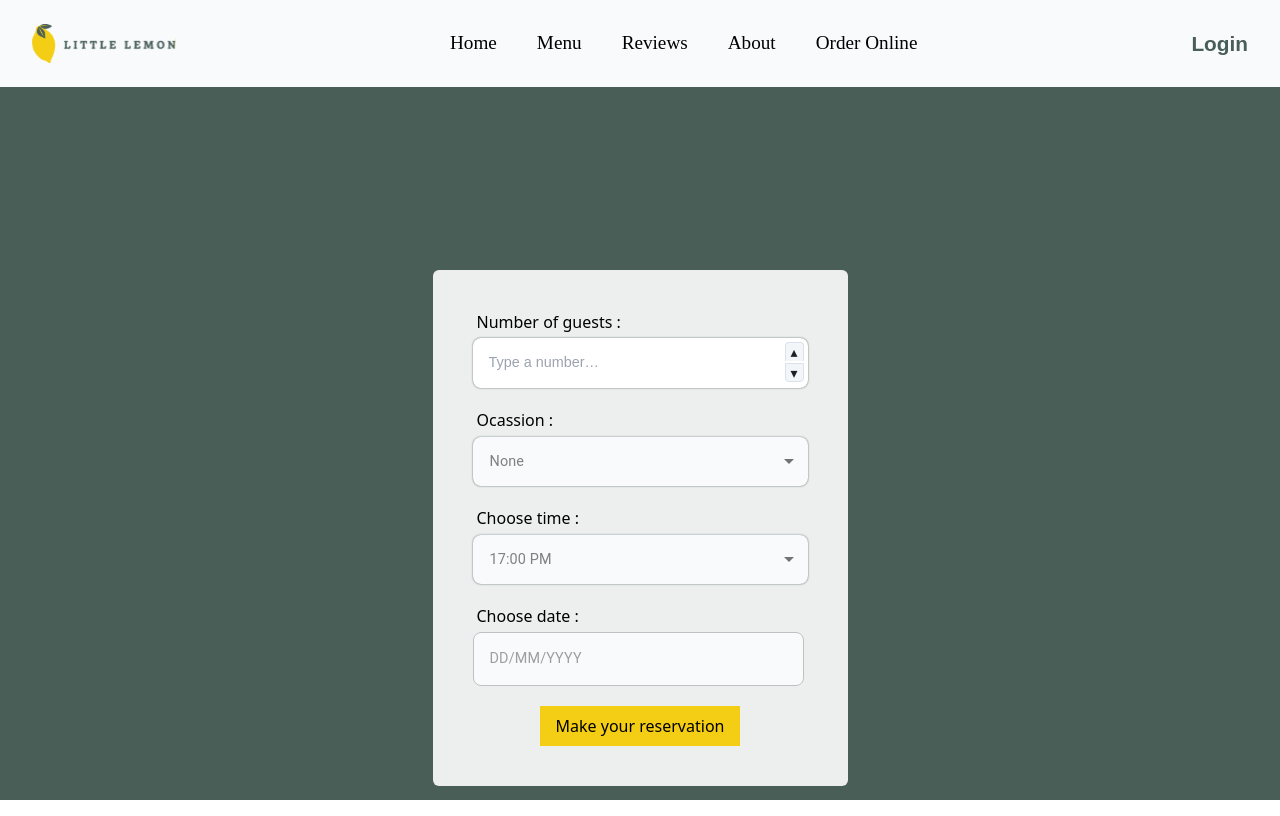
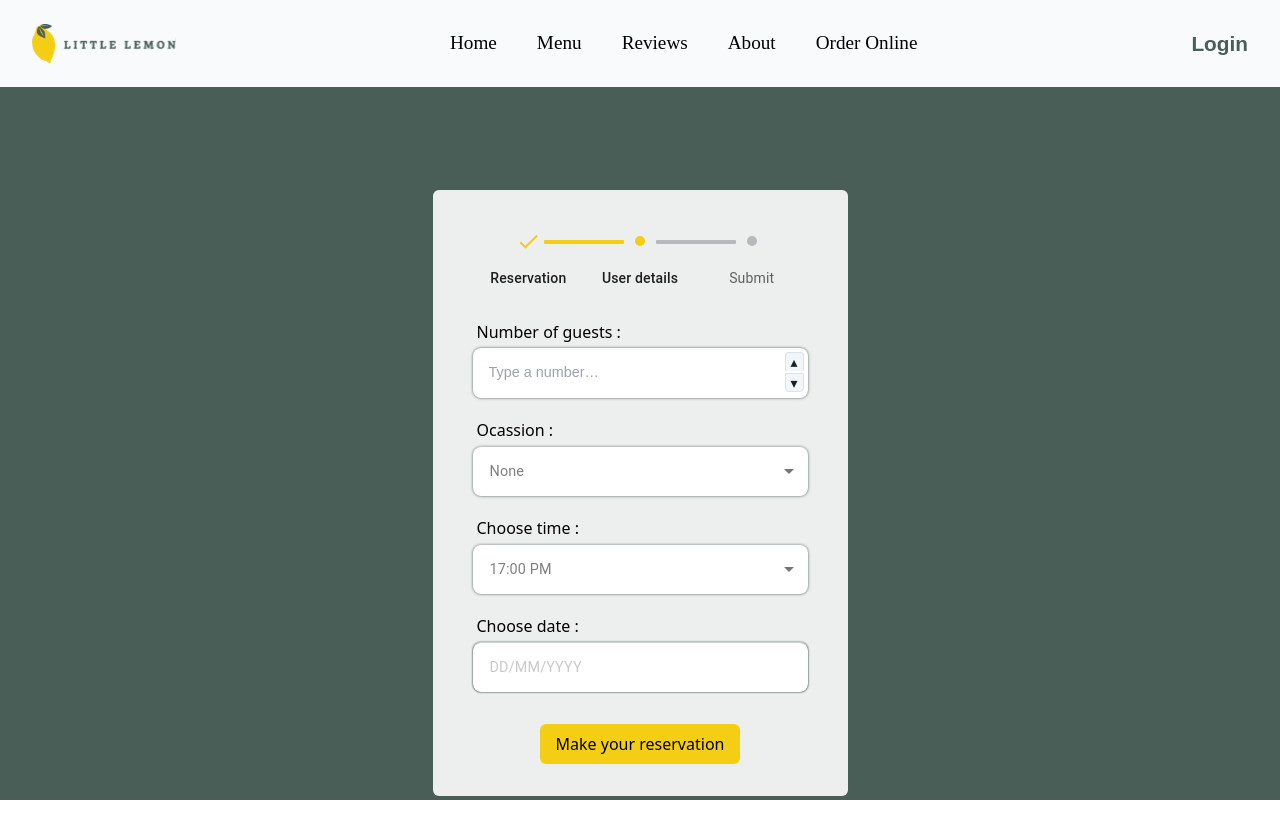
Before and after one commit to kazxr/Lemon-Restaurant, a React (Vite) app: page /Reserve in a window 1280 px wide. Built offline with nearby package versions, Linux system fonts and the light colour scheme.

Commit message:
fix#2: Resolve hover and focus calendar problem and adding stepper (progress bar)

```diff
--- a/package.json
+++ b/package.json
@@ -15,6 +15,7 @@
     "@emotion/react": "^11.14.0",
     "@emotion/styled": "^11.14.0",
     "@mui/base": "^5.0.0-beta.69",
+    "@mui/icons-material": "^6.4.3",
     "@mui/material": "^6.4.2",
     "@mui/system": "^6.4.2",
     "@mui/utils": "^6.4.2",
--- a/src/components/ui/DatePicker.jsx
+++ b/src/components/ui/DatePicker.jsx
@@ -6,29 +6,78 @@ import { DatePicker } from "@mui/x-date-pickers/DatePicker";
 
 export default function BasicDatePicker() {
   return (
+    <LocalizationProvider dateAdapter={AdapterDayjs}>
+      <DatePicker
+      className="!border-none  hover:!ring-0 "
+        format="DD/MM/YYYY"
+        disablePast
+        sx={{
 
-      <LocalizationProvider dateAdapter={AdapterDayjs}>
-        <DemoContainer   components={["DatePicker"]}>
-          <DatePicker
-            format="DD/MM/YYYY"
-            disablePast // Disable future dates
-            sx={{
-            // Input Field Styling
-            "& .MuiInputBase-root": {
-              backgroundColor: "#f8fafc",
-              fontSize:"0.9rem",
-              borderRadius: "8px",
-              paddingLeft:"3px", // Rounded corners for the input field
-              border: "none", // Remove the inner border
+          // Input Field Styling
+          ".MuiInputBase-root": {
+            backgroundColor: "white",
+            fontSize: "0.9rem",
+            color: "gray",
+            paddingLeft: "3px",
+            borderRadius: "8px",
+            border: "none",
+            boxShadow: "0px 0px 2px #495e57",
+            height: "50px",
+          },".MuiInputBase-root:hover":{
+             border: "0px red solid",
+            boxShadow: "0px 0px 1.5px #495e57",
+            height: "50px",
+
+          },"& .MuiOutlinedInput-notchedOutline":{
+            border: "0px red solid",
+            boxShadow: "0px 0px 2px #495e57",
+            height: "55px",
+          },"& .css-jupps9-MuiInputBase-root-MuiOutlinedInput-root.Mui-focused .MuiOutlinedInput-notchedOutline":{
+             border: "0.5px black solid",
+            boxShadow: "0px 0px 1.5px #495e57",
+            height: "55px",
+          }
+
+
+        }}
+        // this for the calendar;
+        slotProps={{
+          popper: {
+            sx: {
+              color: "#1565c0",
+              borderRadius: "5px",
+              borderWidth: "1px",
+              borderColor: "#2196f3",
+              border: "1.5px solid #495e57",
             },
-            "& css-10o2lyd-MuiStack-root":{
-                paddingTop:"0px",
-                border:"red",
+          },
+          layout: {
+            sx: {
+              borderRadius: "20px",
+              borderWidth: "0px",
+              borderColor: "#2196f3",
+              border: "0px solid red",
+              color: "#495e57",
             },
-          }}
-
-          />
-        </DemoContainer >
-      </LocalizationProvider>
+          },
+        }}
+      />
+    </LocalizationProvider>
   );
 }
+
+// sx={{
+//             // Input Field Styling
+//             "& .MuiInputBase-root": {
+//               backgroundColor: "#f8fafc",
+//               fontSize:"0.9rem",
+//               paddingLeft:"3px",
+//               border: "none",
+//             },
+//             "& css-jupps9-MuiInputBase-root-MuiOutlinedInput-root:hover":{
+//                 paddingTop:"0px",
+//                 border:"red",
+//                 text:"red",
+//                 backgroundColor:"blue",
+//             },
+//           }}
--- a/src/components/ui/NumberInput.jsx
+++ b/src/components/ui/NumberInput.jsx
@@ -89,9 +89,9 @@ const StyledInputRoot = styled("div")(
   font-weight: 400;
   border-radius: 8px;
   color: ${theme.palette.mode === "dark" ? grey[300] : grey[900]};
-  background: ${theme.palette.mode === "dark" ? grey[900] : "#fff"};
+  background: ${theme.palette.mode === "dark" ? "white" : "white"};
   border: 0px solid ${theme.palette.mode === "dark" ? grey[700] : mainColors["greenPrimary"]};
-  box-shadow: 0 0px 2px ${theme.palette.mode === "dark" ? grey[900] : mainColors["greenPrimary"]};
+  box-shadow: 0 0px 3px ${theme.palette.mode === "dark" ? grey[900] : mainColors["greenPrimary"]};
   display: grid;
   grid-template-columns: 1fr 19px;
   grid-template-rows: 1fr 1fr;
--- /dev/null
+++ b/src/components/ui/progress.jsx
@@ -0,0 +1,208 @@
+import * as React from 'react';
+import PropTypes from 'prop-types';
+import { styled } from '@mui/material/styles';
+import Stack from '@mui/material/Stack';
+import Stepper from '@mui/material/Stepper';
+import Step from '@mui/material/Step';
+import StepLabel from '@mui/material/StepLabel';
+import Check from '@mui/icons-material/Check';
+import SettingsIcon from '@mui/icons-material/Settings';
+import GroupAddIcon from '@mui/icons-material/GroupAdd';
+import VideoLabelIcon from '@mui/icons-material/VideoLabel';
+import StepConnector, { stepConnectorClasses } from '@mui/material/StepConnector';
+
+const QontoConnector = styled(StepConnector)(({ theme }) => ({
+  [`&.${stepConnectorClasses.alternativeLabel}`]: {
+    top: 10,
+    left: 'calc(-50% + 16px)',
+    right: 'calc(50% + 16px)',
+  },
+  [`&.${stepConnectorClasses.active}`]: {
+    [`& .${stepConnectorClasses.line}`]: {
+      borderColor: '#f4ce14',
+    },
+  },
+  [`&.${stepConnectorClasses.completed}`]: {
+    [`& .${stepConnectorClasses.line}`]: {
+      borderColor: '#f4ce14',
+    },
+  },
+  [`& .${stepConnectorClasses.line}`]: {
+    borderColor: '#b8b8bd',
+    borderTopWidth: 4,
+    borderRadius: 1,
+    ...theme.applyStyles('dark', {
+      borderColor: theme.palette.grey[800],
+    }),
+  },
+}));
+
+const QontoStepIconRoot = styled('div')(({ theme }) => ({
+  color: '#b8b8bd',
+  display: 'flex',
+  height: 22,
+  alignItems: 'center',
+  '& .QontoStepIcon-completedIcon': {
+    color:'#f4ce14',
+        width: 25,
+          height: 25,
+
+    zIndex: 1,
+    fontSize: 18,
+  },
+  '& .QontoStepIcon-circle': {
+    width: 10,
+    height: 10,
+    borderRadius: '50%',
+    backgroundColor: 'currentColor',
+  },
+  ...theme.applyStyles('dark', {
+    color: theme.palette.grey[700],
+  }),
+  variants: [
+    {
+      props: ({ ownerState }) => ownerState.active,
+      style: {
+        color:'#f4ce14',
+      },
+    },
+  ],
+}));
+
+function QontoStepIcon(props) {
+  const { active, completed, className } = props;
+
+  return (
+    <QontoStepIconRoot ownerState={{ active }} className={className}>
+      {completed ? (
+        <Check className="QontoStepIcon-completedIcon" />
+      ) : (
+        <div className="QontoStepIcon-circle" />
+      )}
+    </QontoStepIconRoot>
+  );
+}
+
+QontoStepIcon.propTypes = {
+  /**
+   * Whether this step is active.
+   * @default false
+   */
+  active: PropTypes.bool,
+  className: PropTypes.string,
+  /**
+   * Mark the step as completed. Is passed to child components.
+   * @default false
+   */
+  completed: PropTypes.bool,
+};
+
+const ColorlibConnector = styled(StepConnector)(({ theme }) => ({
+  [`&.${stepConnectorClasses.alternativeLabel}`]: {
+    top: 22,
+  },
+  [`&.${stepConnectorClasses.active}`]: {
+    [`& .${stepConnectorClasses.line}`]: {
+      backgroundImage:
+        'linear-gradient( 95deg,rgb(242,113,33) 0%,rgb(233,64,87) 50%,rgb(138,35,135) 100%)',
+    },
+  },
+  [`&.${stepConnectorClasses.completed}`]: {
+    [`& .${stepConnectorClasses.line}`]: {
+      backgroundImage:
+        'linear-gradient( 95deg,rgb(242,113,33) 0%,rgb(233,64,87) 50%,rgb(138,35,135) 100%)',
+    },
+  },
+  [`& .${stepConnectorClasses.line}`]: {
+    height: 3,
+    border: 0,
+    backgroundColor: '#f4ce14',
+    borderRadius: 1,
+    ...theme.applyStyles('dark', {
+      backgroundColor: theme.palette.grey[800],
+    }),
+  },
+}));
+
+const ColorlibStepIconRoot = styled('div')(({ theme }) => ({
+  backgroundColor: '#ccc',
+  zIndex: 1,
+  color: '#fff',
+  width: 50,
+  height: 50,
+  display: 'flex',
+  borderRadius: '50%',
+  justifyContent: 'center',
+  alignItems: 'center',
+  ...theme.applyStyles('dark', {
+    backgroundColor: theme.palette.grey[700],
+  }),
+  variants: [
+    {
+      props: ({ ownerState }) => ownerState.active,
+      style: {
+        backgroundImage:
+          'linear-gradient( 136deg, rgb(242,113,33) 0%, rgb(233,64,87) 50%, rgb(138,35,135) 100%)',
+        boxShadow: '0 4px 10px 0 rgba(0,0,0,.25)',
+      },
+    },
+    {
+      props: ({ ownerState }) => ownerState.completed,
+      style: {
+        backgroundImage:
+          'linear-gradient( 136deg, rgb(242,113,33) 0%, rgb(233,64,87) 50%, rgb(138,35,135) 100%)',
+      },
+    },
+  ],
+}));
+
+function ColorlibStepIcon(props) {
+  const { active, completed, className } = props;
+
+  const icons = {
+    1: <SettingsIcon />,
+    2: <GroupAddIcon />,
+    3: <VideoLabelIcon />,
+  };
+
+  return (
+    <ColorlibStepIconRoot ownerState={{ completed, active }} className={className}>
+      {icons[String(props.icon)]}
+    </ColorlibStepIconRoot>
+  );
+}
+
+ColorlibStepIcon.propTypes = {
+  /**
+   * Whether this step is active.
+   * @default false
+   */
+  active: PropTypes.bool,
+  className: PropTypes.string,
+  /**
+   * Mark the step as completed. Is passed to child components.
+   * @default false
+   */
+  completed: PropTypes.bool,
+  /**
+   * The label displayed in the step icon.
+   */
+  icon: PropTypes.node,
+};
+
+const steps = ['Reservation', 'User details', 'Submit'];
+
+export default function CustomizedSteppers({stepper}) {
+  return (
+    <Stack sx={{ width: '100%' }} spacing={4}>
+      <Stepper alternativeLabel activeStep={stepper} connector={<QontoConnector />}>
+        {steps.map((label) => (
+          <Step key={label}>
+            <StepLabel StepIconComponent={QontoStepIcon}>{label}</StepLabel>
+          </Step>
+        ))}
+      </Stepper>
+
+    </Stack>
+  );
+}
--- a/src/pages/ReservePage.jsx
+++ b/src/pages/ReservePage.jsx
@@ -1,10 +1,10 @@
 import { Link } from "react-router-dom";
 import NumberInput from "../components/ui/NumberInput";
 import DatePicker from "../components/ui/DatePicker";
+import ProgressBar from "../components/ui/progress"
 
 import {
   FormControl,
-  FormLabel,
   FormHelperText,
   Select,
   MenuItem,
@@ -13,20 +13,24 @@ import { useState } from "react";
 
 function AboutPage() {
   const [value, setValue] = useState();
+    const [error, errorValue] = useState(true);
+
+
 
   return (
-    <main className="w-full h-[100vh] pt-[250px] bg-greenPrimary">
-      <section className="max-w-[500px] mx-auto flex justify-center py-5 rounded-lg ">
-        <div>
-          <a href="" className="rounded-full w-2 bg-white"></a>
-          <a href="" className="rounded-full w-2 bg-black"></a>
-        </div>
+    <main className="w-full h-[100vh] pt-[170px] bg-greenPrimary">
+      <section className="max-w-[500px] mx-auto flex  justify-center py-5 rounded-lg ">
+
         <form
           action=""
-          className="flex flex-col form-style p-10 rounded-md bg-graySecondary "
+          className="flex flex-col form-style  p-10 pb-8 rounded-md bg-graySecondary "
         >
-          <FormControl required>
-            <label htmlFor="Number">Number of guests :</label>
+
+                      <ProgressBar stepper={1}  />
+
+
+          <FormControl invalid error={true} variant="outlined" required>
+            <label htmlFor="Number" className="mt-8">Number of guests :</label>
             <NumberInput
               id="number"
               min={1}
@@ -37,7 +41,7 @@ function AboutPage() {
             />
           </FormControl>
 
-          <FormControl required>
+          <FormControl  required>
             <label htmlFor="select" className="mt-5">
               Ocassion :
             </label>
@@ -46,24 +50,33 @@ function AboutPage() {
               placeholder="None"
               defaultValue={"None"}
               sx={{
+                "& .MuiInputBase-root": {
+                  color: "gray",
+                  fontSize: "0.9rem",
+                  borderRadius: "8px",
+                  paddingLeft: "17px",
+                  backgroundColor: "blue",
+                },
                 "& .MuiSelect-select": {
                   color: "gray",
                   fontSize: "0.9rem",
+                  borderRadius: "10px",
                   paddingLeft: "17px",
+                  backgroundColor:"transparent"
                 },
                 "& .MuiOutlinedInput-notchedOutline": {
                   border: "0px", // Customize border color
-                  boxShadow: "0 0 2px #495e57",
+                  boxShadow: "0 0 3px #495e57",
                 },
                 "&:hover .MuiOutlinedInput-notchedOutline": {
                   borderColor: "#cbd5e0", // Customize hover border color
                 },
                 "&.Mui-focused .MuiOutlinedInput-notchedOutline": {
                   borderColor: "495e57",
-                  border: "1px solid", // Customize focus border color
+                  border: "1px solid",
                 },
               }}
-              className="bg-slate-50 h-[50px] !ring-slate-50 !shadow-slate-50 !rounded-[8px]"
+              className="bg-slate-50 h-[50px]  !shadow-slate-50 !rounded-[8px]"
             >
               <MenuItem value={"None"}>None</MenuItem>
               <MenuItem value={"Birthday"}>Birthday</MenuItem>
@@ -71,7 +84,7 @@ function AboutPage() {
             </Select>
           </FormControl>
 
-          <FormControl required>
+          <FormControl  required>
             <label htmlFor="time" className="mt-5">
               Choose time :
             </label>
@@ -80,14 +93,23 @@ function AboutPage() {
               placeholder="time..."
               defaultValue={"17:00"}
               sx={{
+                "& .MuiInputBase-root": {
+                  color: "gray",
+                  fontSize: "0.9rem",
+                  borderRadius: "8px",
+                  paddingLeft: "17px",
+                  backgroundColor: "blue",
+                },
                 "& .MuiSelect-select": {
                   color: "gray",
                   fontSize: "0.9rem",
+                  borderRadius: "10px",
                   paddingLeft: "17px",
+                  backgroundColor:"transparent"
                 },
                 "& .MuiOutlinedInput-notchedOutline": {
                   border: "0px", // Customize border color
-                  boxShadow: "0 0 2px #495e57",
+                  boxShadow: "0 0 3px #495e57",
                 },
                 "&:hover .MuiOutlinedInput-notchedOutline": {
                   borderColor: "#cbd5e0", // Customize hover border color
@@ -108,16 +130,19 @@ function AboutPage() {
             </Select>
           </FormControl>
 
-          <FormControl className="">
-            <label htmlFor="date" className="mt-5 ">Choose date :</label>
-            <DatePicker id="date"/>
+          <FormControl  className="">
+            <label htmlFor="date" className="mt-5 ">
+              Choose date :
+            </label>
+            <DatePicker id="date"
+
+            />
           </FormControl>
-
           <input
             type="submit"
             value="Make your reservation"
             id="submit-btn"
-            className="text-center self-center "
+            className="text-center self-center rounded-md cursor-pointer "
           />
         </form>
       </section>
--- a/src/styles/index.css
+++ b/src/styles/index.css
@@ -289,14 +289,59 @@ body {
   @apply mb-1 px-1 ;
 }
 #submit-btn{
-  @apply w-[200px] p-2  mt-5 bg-yellowPrimary text-black;
+  @apply w-[200px] p-2  mt-8 bg-yellowPrimary text-black hover:text-greenPrimary;
 }
 
 /* ------------calendar style */
 .css-10o2lyd-MuiStack-root{
-  @apply !pt-0 hover:!ring-0;
+  @apply !pt-0 hover:!ring-4;
 
 }
-.css-jupps9-MuiInputBase-root-MuiOutlinedInput-root.Mui-focused .MuiOutlinedInput-notchedOutline{
-  @apply focus:!ring-0;
+.css-15mt5d2-MuiInputBase-root-MuiOutlinedInput-root-MuiSelect-root{
+  @apply bg-white;
 }
+.css-1e1e83h-MuiInputBase-root-MuiOutlinedInput-root-MuiSelect-root{
+    @apply bg-white;
+
+}
+
+
+.MuiPickersDay-root, .MuiPickersDay-dayWithMargin {
+  @apply hover:!bg-greenPrimary/40;
+
+}
+.Mui-selected {
+  @apply !bg-greenPrimary/30;
+}
+.Mui-selected.MuiPickersDay-root {
+  @apply !bg-greenPrimary/100;
+}
+
+.MuiPickersDay-today{
+    @apply !bg-transparent !border-none;
+}
+
+/* .MuiOutlinedInput-root:hover{
+  @apply !border-red-900 !ring-4 !ring-blue-950;
+} */
+
+
+
+/* .css-w4cd9x:hover{
+    @apply !border-none !ring-0 !shadow-none;
+
+  } */
+/* class="MuiInputBase-root MuiOutlinedInput-root MuiInputBase-colorPrimary MuiInputBase-formControl MuiInputBase-adornedEnd css-jupps9-MuiInputBase-root-MuiOutlinedInput-root" */
+/* .Mui-focused{
+      @apply !border-none !ring-0 !shadow-none;
+}
+.MuiInputBase-root.MuiOutlinedInput-root.MuiInputBase-colorPrimary.Mui-focused.MuiInputBase-formControl.MuiInputBase-adornedEnd.css-jupps9-MuiInputBase-root-MuiOutlinedInput-root{
+       @apply !border-none !ring-0 !shadow-none;
+}
+.MuiInputBase-root.MuiOutlinedInput-root.MuiInputBase-colorPrimary.Mui-focused.MuiInputBase-formControl.MuiInputBase-adornedEnd.css-jupps9-MuiInputBase-root-MuiOutlinedInput-root {
+  border: none !important;
+  box-shadow: none !important;
+  outline: none !important;
+  border: 0px !important;
+} */
+/* ---------------------------------------------------------- */
```
Also changed, not shown: 1 other file (tests, documents, lock files or other folders).
